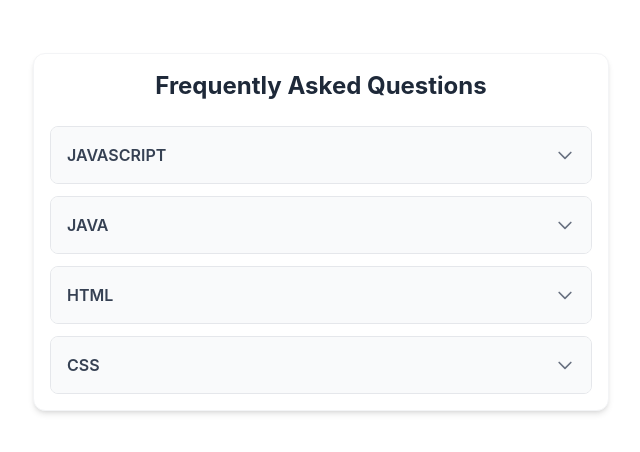
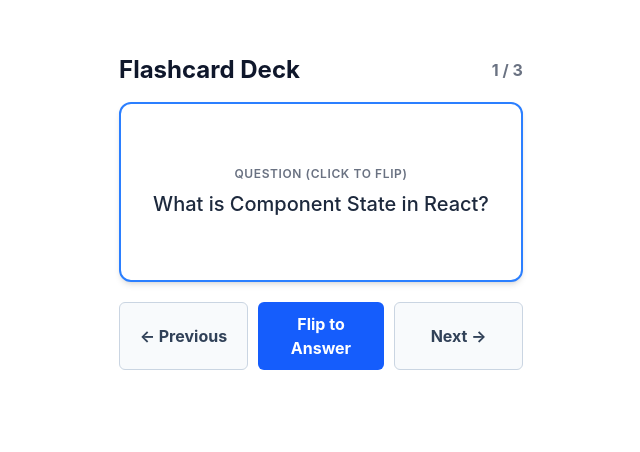
Before and after one commit to NaviTalib/Basic-React-Tailwind-Projects, a React (Vite) app in the folder components-collection/: page / in a window 1280 px wide. Shown: the part 188-640 px from the top of the page, without its empty margins (319-959 px from the left). Built offline with nearby package versions, Linux system fonts and the light colour scheme.

Commit message:
flashcard added

```diff
--- a/components-collection/src/App.jsx
+++ b/components-collection/src/App.jsx
@@ -1,10 +1,11 @@
 import React from 'react'
 import FaqAccordion from './components/FaqAccordion'
+import FlashCardDeck from './components/FlashCardDeck'
 
 const App = () => {
   return (
     <div className="h-screen  flex justify-center items-center">
-        <FaqAccordion />
+      <FlashCardDeck />
     </div>
   )
 }
--- /dev/null
+++ b/components-collection/src/components/FlashCard.jsx
@@ -0,0 +1,19 @@
+import React from "react";
+
+export default function FlashCard({ question, answer, isFlipped, onToggleFlip }) {
+  return (
+    <div
+      onClick={onToggleFlip}
+      className={`min-h-[180px] p-8 border-2 border-blue-500 rounded-xl flex flex-col items-center justify-center cursor-pointer text-center select-none shadow-md transition-all duration-300 ease-in-out ${
+        isFlipped ? "bg-blue-50" : "bg-white"
+      }`}
+    >
+      <span className="text-xs color-gray-500 font-semibold uppercase tracking-wider mb-2 text-gray-500">
+        {isFlipped ? "Answer" : "Question (Click to flip)"}
+      </span>
+      <h2 className="text-xl font-medium text-slate-800 m-0">
+        {isFlipped ? answer : question}
+      </h2>
+    </div>
+  );
+}
--- /dev/null
+++ b/components-collection/src/components/FlashCardDeck.jsx
@@ -0,0 +1,83 @@
+import React, { useState } from "react";
+import FlashCard from "./FlashCard";
+
+const sampleCards = [
+  {
+    id: 1,
+    question: "What is Component State in React?",
+    answer: "An object that holds data local to a component which can change over time and trigger re-renders."
+  },
+  {
+    id: 2,
+    question: "What are Props in React?",
+    answer: "Short for 'properties', props are read-only inputs passed from a parent component down to a child component."
+  },
+  {
+    id: 3,
+    question: "What is unidirectional data flow?",
+    answer: "The pattern in React where data flows down from parent to child via props, and events flow up via callbacks."
+  }
+];
+
+export default function FlashCardDeck() {
+  const [cards] = useState(sampleCards);
+  const [currentIndex, setCurrentIndex] = useState(0);
+  const [showAnswer, setShowAnswer] = useState(false);
+
+  const currentCard = cards[currentIndex];
+
+  const handleNext = () => {
+    setShowAnswer(false);
+    setCurrentIndex((prevIndex) => (prevIndex + 1) % cards.length);
+  };
+
+  const handlePrev = () => {
+    setShowAnswer(false);
+    setCurrentIndex((prevIndex) => (prevIndex - 1 + cards.length) % cards.length);
+  };
+
+  const handleToggleFlip = () => {
+    setShowAnswer((prev) => !prev);
+  };
+
+  return (
+    <div className="max-w-md mx-auto my-10 px-5 font-sans">
+      <div className="flex justify-between items-center mb-4">
+        <h1 className="text-2xl font-bold text-slate-900 m-0">Flashcard Deck</h1>
+        <span className="text-gray-500 font-bold">
+          {currentIndex + 1} / {cards.length}
+        </span>
+      </div>
+
+      <FlashCard
+        question={currentCard.question}
+        answer={currentCard.answer}
+        isFlipped={showAnswer}
+        onToggleFlip={handleToggleFlip}
+      />
+
+      <div className="flex gap-2.5 mt-5">
+        <button
+          onClick={handlePrev}
+          className="flex-1 py-2.5 px-3 rounded-md border border-slate-300 bg-slate-50 text-slate-700 font-bold cursor-pointer hover:bg-slate-100 transition-colors"
+        >
+          ← Previous
+        </button>
+
+        <button
+          onClick={handleToggleFlip}
+          className="flex-1 py-2.5 px-3 rounded-md border-none bg-blue-600 text-white font-bold cursor-pointer hover:bg-blue-700 transition-colors"
+        >
+          {showAnswer ? "Show Question" : "Flip to Answer"}
+        </button>
+
+        <button
+          onClick={handleNext}
+          className="flex-1 py-2.5 px-3 rounded-md border border-slate-300 bg-slate-50 text-slate-700 font-bold cursor-pointer hover:bg-slate-100 transition-colors"
+        >
+          Next →
+        </button>
+      </div>
+    </div>
+  );
+}
```
